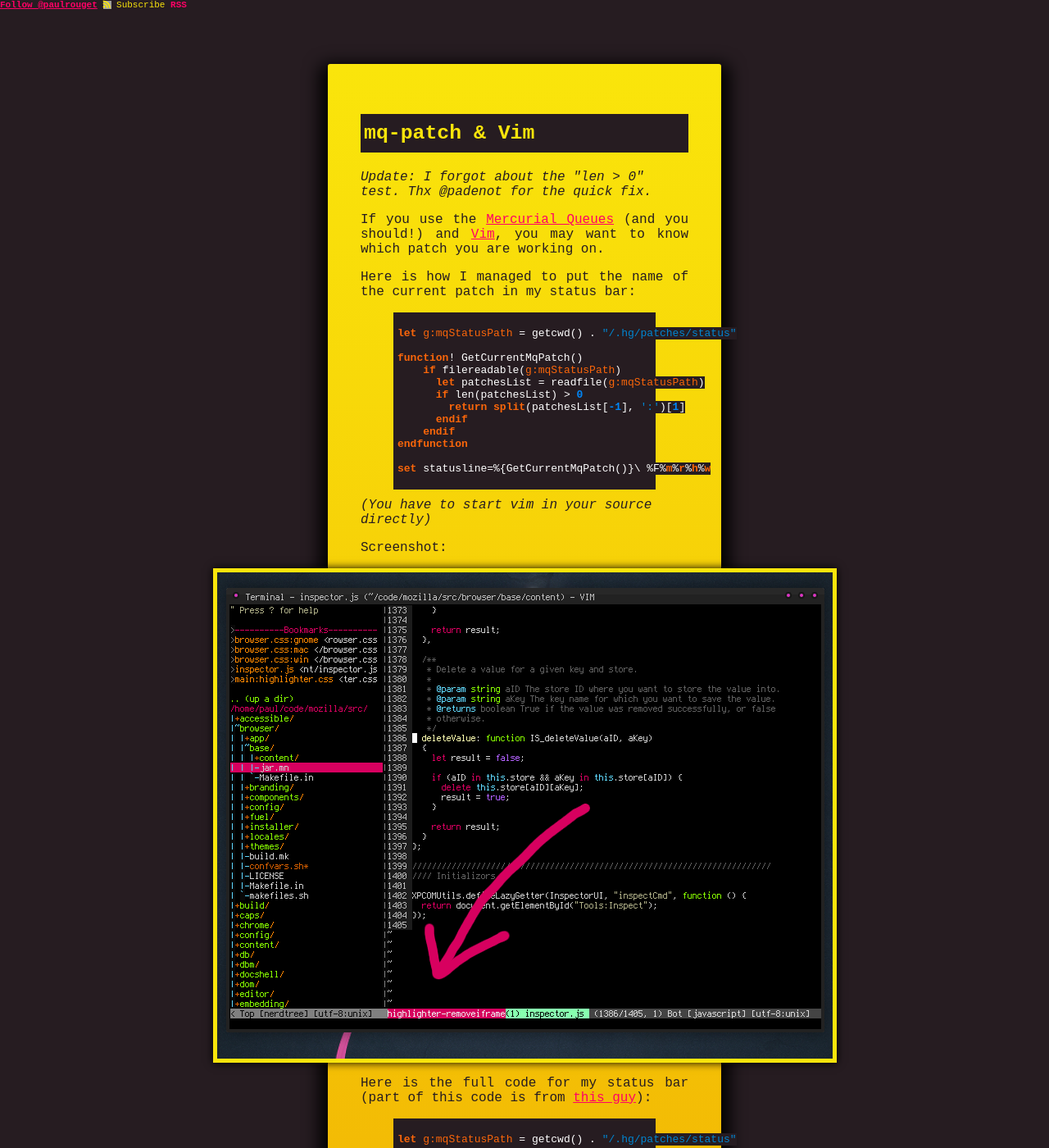
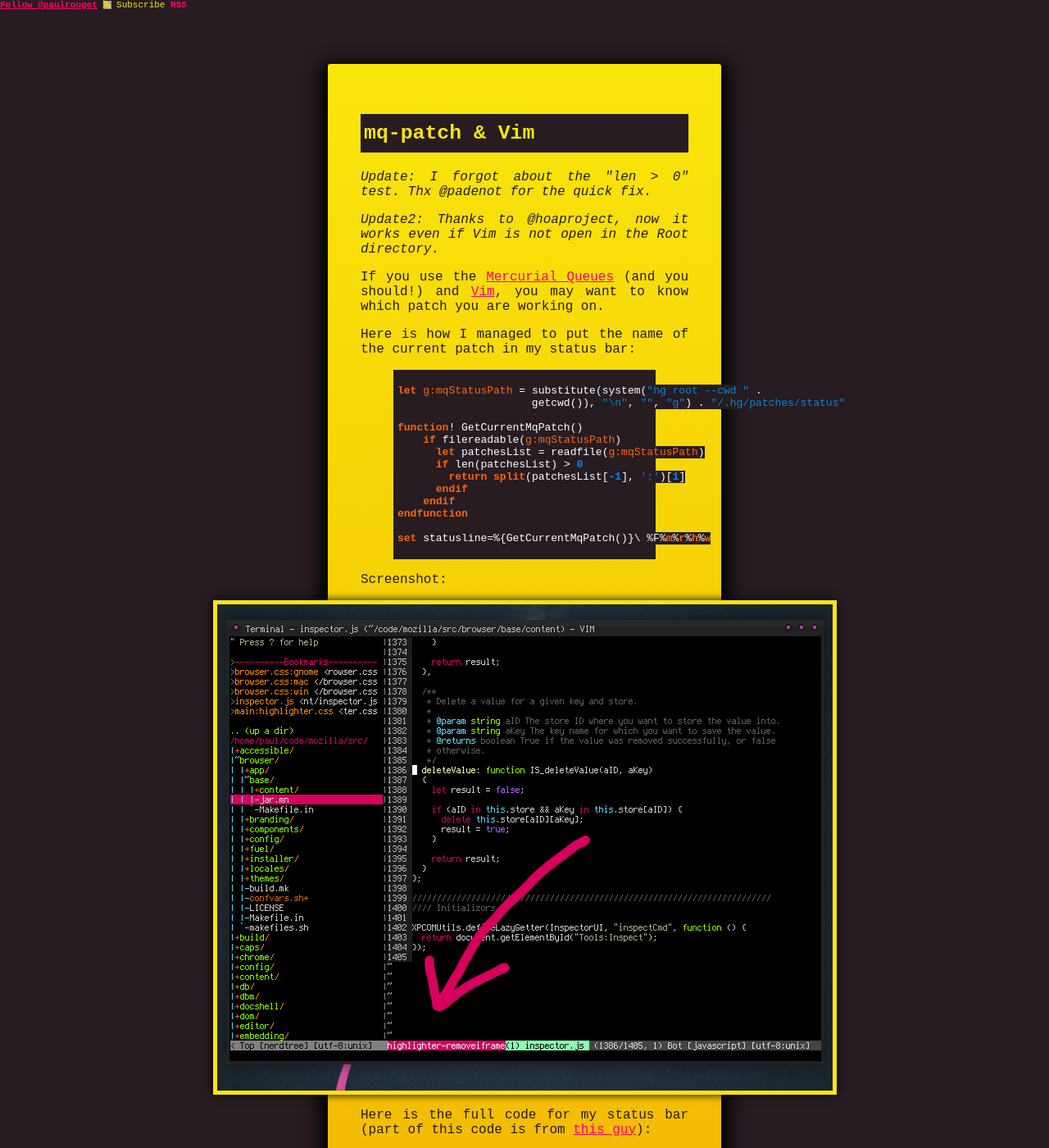
Before and after one commit to paulrouget/paulrouget.github.com, a Jekyll site: the page built from _posts/2011-06-26-mqpatch_vim.html, in a window 1280 px wide and 1400 px high. Shown: the whole window at 82% size. Built offline with Jekyll 4.4.1, drawn with Linux system fonts in a browser that asks for light colours; some web fonts are replaced; comment, search, counter and statistics services are not loaded; some of the changed text lies outside the part shown; grey boxes are pictures that could not be loaded.

Commit message:
add Ivan fix

```diff
--- a/_posts/2011-06-26-mqpatch_vim.html
+++ b/_posts/2011-06-26-mqpatch_vim.html
@@ -7,13 +7,17 @@ mozilla: true
 ---
 
 <h1>mq-patch &amp; Vim</h1>
-<em>Update: I forgot about the "len > 0" test. Thx @padenot for the quick fix.</em>
+
+<p><em>Update: I forgot about the "len > 0" test. Thx @padenot for the quick fix.</em></p>
+<p><em>Update2: Thanks to @hoaproject, now it works even if Vim is not open in the Root directory.</em></p>
+
 <p>If you use the <a href="https://developer.mozilla.org/en/Mercurial_queues">Mercurial Queues</a> (and you should!)
 and <a href="http://vim.org">Vim</a>, you may want to know which patch you are working on.</p>
 <p>Here is how I managed to put the name of the current patch in my status bar:<p>
 
 {% highlight vim %}
-let g:mqStatusPath = getcwd() . "/.hg/patches/status"
+let g:mqStatusPath = substitute(system("hg root --cwd " .
+                     getcwd()), "\n", "", "g") . "/.hg/patches/status"
 
 function! GetCurrentMqPatch()
     if filereadable(g:mqStatusPath)
@@ -27,15 +31,14 @@ endfunction
 set statusline=%{GetCurrentMqPatch()}\ %F%m%r%h%w
 {% endhighlight %}
 
-<em>(You have to start vim in your source directly)</em>
-
 <p>Screenshot:</p>
 <img class="frame" style="margin-left: -375px" src="/assets/posts/mqpatch_vim.png">
 
 <p>Here is the full code for my status bar (part of this code is from <a href="http://www.reddit.com/r/vim/comments/gexi6/a_smarter_statusline_code_in_comments/">this guy</a>):</p>
 
 {% highlight vim %}
-let g:mqStatusPath = getcwd() . "/.hg/patches/status"
+let g:mqStatusPath = substitute(system("hg root --cwd " .
+                     getcwd()), "\n", "", "g") . "/.hg/patches/status"
 
 function! GetCurrentMqPatch()
     if filereadable(g:mqStatusPath)
```
Also changed, not shown: 1 other file.
